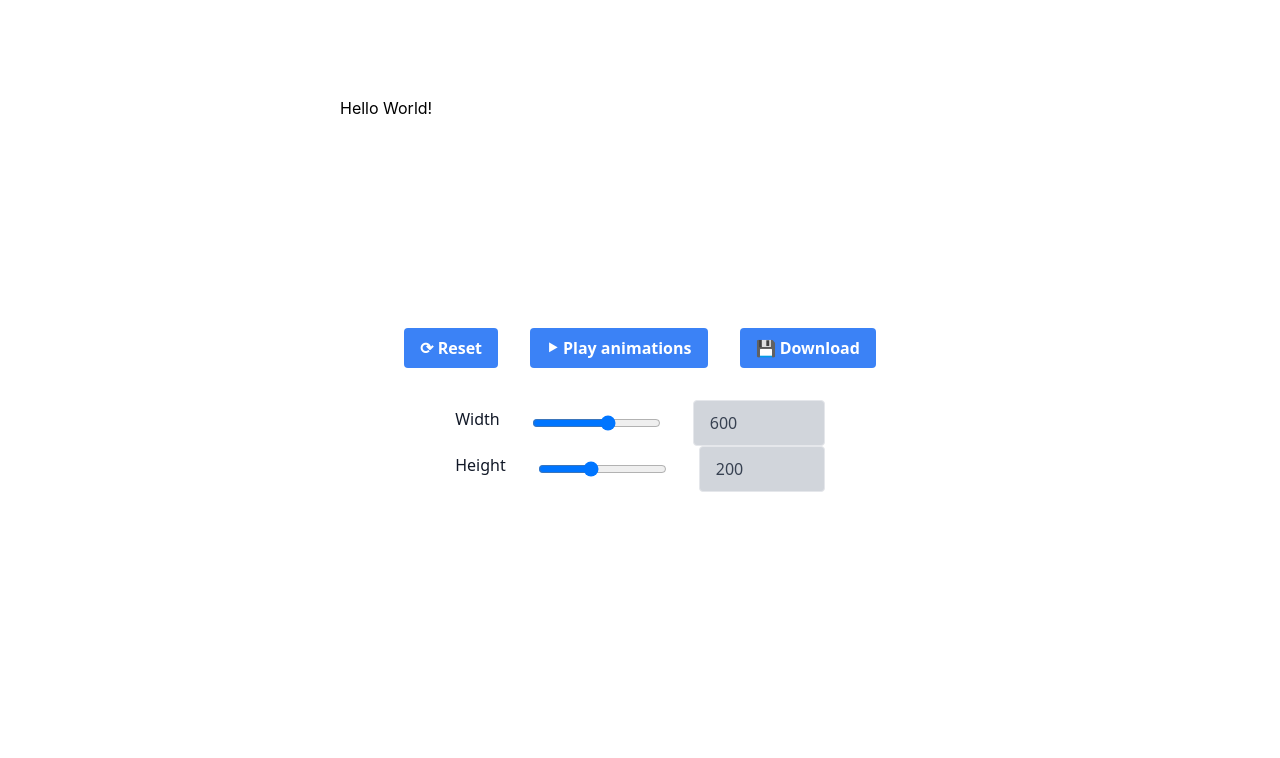
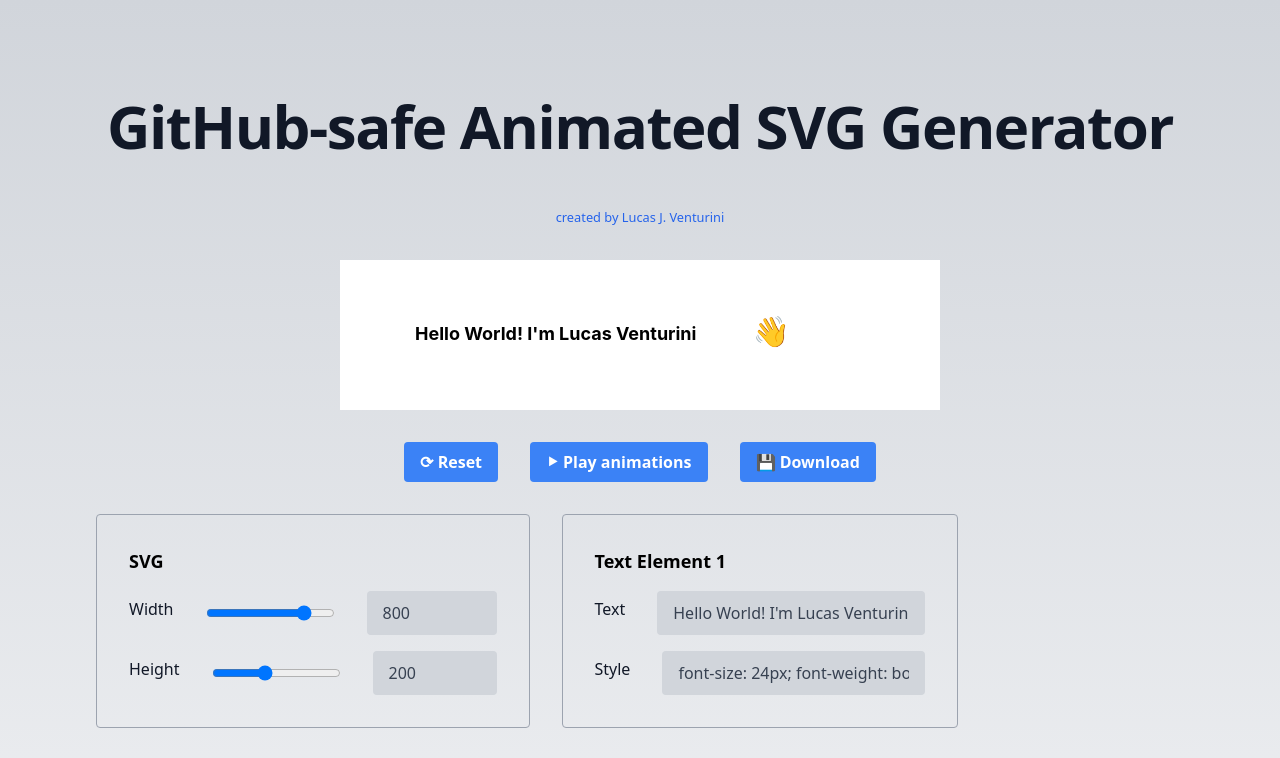
Before and after one commit to difuoan/git-banner-generator, a Next.js app: page / in a window 1280 px wide. Shown: the top 758 px of the page. Built offline with nearby package versions, Linux system fonts and the light colour scheme.

Commit message:
made elements styelable

```diff
--- a/src/components/numberInput.tsx
+++ b/src/components/numberInput.tsx
@@ -33,7 +33,7 @@ const NumberInput = ({
         max={max}
         value={value}
         onChange={(event) => onChange(Number(event.target.value))}
-        className="appearance-none block w-full bg-gray-300 text-gray-700 border border-gray-200 rounded py-3 px-4 leading-tight focus:outline-none focus:bg-white focus:border-gray-400"
+        className="appearance-none block w-full bg-gray-300 text-gray-700 rounded py-3 px-4 leading-tight focus:outline-none focus:bg-white focus:border-gray-400"
       />
     </div>
   );
--- a/src/components/svg.tsx
+++ b/src/components/svg.tsx
@@ -1,5 +1,5 @@
 import { SvgElement } from "@/types/svgElement";
-import { mapElement } from "@/utils/mapElement";
+import { mapSvgElement } from "@/utils/mapSvgElement";
 import { JSX, SVGProps, useEffect, useState } from "react";
 
 const SVGComponent = (
@@ -16,16 +16,16 @@ const SVGComponent = (
   // only display client side to avoid stupid "css is not the same on server/client" error
   if (!isClient) return null;
 
-  const elementHtml = props.elements.map(mapElement);
+  const elementHtml = props.elements.map(mapSvgElement);
 
   return (
     <svg
       id="generated-banner"
       fill="none"
       viewBox={"0 0 " + props.svgwidth + " " + props.svgheight}
-      width={props.svgwidth}
-      height={props.svgheight}
       xmlns="http://www.w3.org/2000/svg"
+      preserveAspectRatio="xMidYMid meet"
+      style={{ maxWidth: "100%", maxHeight: "auto" }}
       {...props}
     >
       <foreignObject width="100%" height="100%">
@@ -60,6 +60,8 @@ const SVGComponent = (
               props.svgheight +
               `px;
               background: white;
+              max-width: 100%;
+              max-height: 100%;
 
               font-family: -apple-system, BlinkMacSystemFont, "Segoe UI", Roboto, Helvetica, Arial, sans-serif, "Apple Color Emoji", "Segoe UI Emoji", "Segoe UI Symbol";
               font-size: 16px;
--- a/src/pages/index.tsx
+++ b/src/pages/index.tsx
@@ -4,16 +4,24 @@ import { useState } from "react";
 import { SvgElement } from "@/types/svgElement";
 import NumberInput from "@/components/numberInput";
 import Button from "@/components/button";
+import { mapSettingsElement } from "@/utils/mapSettingsElement";
 
 export default function Home() {
   const initialState: SvgElement[] = [
     {
-      "font-size": "16 px",
-      position: "center center",
-      text: "Hello World!",
+      text: "Hello World! I'm Lucas Venturini",
+      index: 1,
+      style:
+        "font-size: 24px; font-weight: bold; position: absolute; left: 100px; top: 80px",
+    },
+    {
+      text: "👋",
+      index: 2,
+      style:
+        "font-size: 40px; font-weight: bold; position: absolute; right: 200px; top: 65px",
     },
   ];
-  const initialWidth = 600;
+  const initialWidth = 800;
   const initialHeight = 200;
   const [displaySvg, setDisplaySvg] = useState(true);
   const [svgWidth, setSvgWidth] = useState(initialWidth);
@@ -31,20 +39,51 @@ export default function Home() {
     setSvgWidth(initialWidth);
     setSvgHeight(initialHeight);
   };
+  const onElementChange = (element: SvgElement) => {
+    const elementIndex = elements.findIndex(
+      (ele) => ele.index === element.index
+    );
+    if (elementIndex < 0) return;
+    setElements(
+      initialState.map((ele) => {
+        if (ele.index === element.index) return element;
+        return ele;
+      })
+    );
+  };
+  const settings = elements.map((ele, inde) =>
+    mapSettingsElement(ele, inde, onElementChange)
+  );
   if (displaySvg) {
     return (
-      <main className={`flex min-h-screen flex-col items-center p-24 gap-8`}>
+      <main
+        className={`flex min-h-screen flex-col items-center p-24 gap-8 bg-gradient-to-b from-gray-300 bg-gray-100 max-w-full`}
+      >
+        <h1 className="mb-4 text-4xl font-extrabold leading-none tracking-tight text-gray-900 md:text-5xl lg:text-6xl dark:text-white">
+          GitHub-safe Animated SVG Generator
+        </h1>
+        <a
+          href="https://github.com/difuoan"
+          className="font-medium text-blue-600 dark:text-blue-500 hover:underline"
+          target="_blank"
+        >
+          <small>created by Lucas J. Venturini</small>
+        </a>
+        <div style={{ maxWidth: "600px", minWidth: "50%", width: "100%" }}>
           <SVGComponent
             elements={elements}
             svgwidth={svgWidth}
             svgheight={svgHeight}
           />
+        </div>
         <div className={"flex flex-row gap-8"}>
           <Button label="&#10227; Reset" onClick={resetState} />
           <Button label="&#11208; Play animations" onClick={playAnimations} />
           <Button label="&#128190; Download" onClick={downloadSvg} />
         </div>
-        <div>
+        <div className="flex flex-row gap-8 flex-wrap content-center items-center">
+          <div className="flex flex-col gap-4 border border-gray-400 p-8 rounded">
+            <h6 className="text-lg font-bold dark:text-white">SVG</h6>
             <NumberInput
               label="Width"
               value={svgWidth}
@@ -60,10 +99,14 @@ export default function Home() {
               max={500}
             />
           </div>
+          {settings}
+        </div>
       </main>
     );
   } else {
-    <main className={`flex min-h-screen flex-col items-center p-24 gap-8`}>
+    <main
+      className={`flex min-h-screen flex-col items-center p-24 gap-8 bg-gradient-to-b from-gray-300 bg-gray-100`}
+    >
       {/* not really empty */}
     </main>;
   }
--- a/src/utils/mapElement.tsx
+++ /dev/null
@@ -1,17 +0,0 @@
-import { SvgElement } from "@/types/svgElement";
-import { isSvgTextElement } from "@/types/svgTextElement";
-
-export const mapElement = (element: SvgElement, index: number) => {
-  if (isSvgTextElement(element)) {
-    return (
-      <span
-        key={index}
-        style={{
-          fontSize: element["font-size"],
-        }}
-      >
-        {element.text}
-      </span>
-    );
-  }
-};
```
Lines whose indentation alone changed are shown as unchanged.
